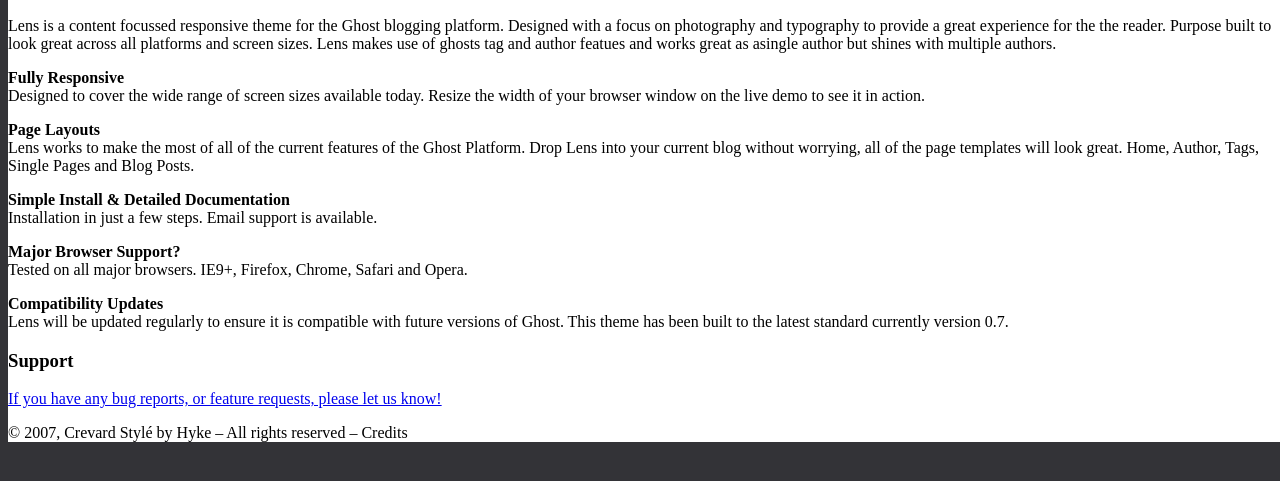
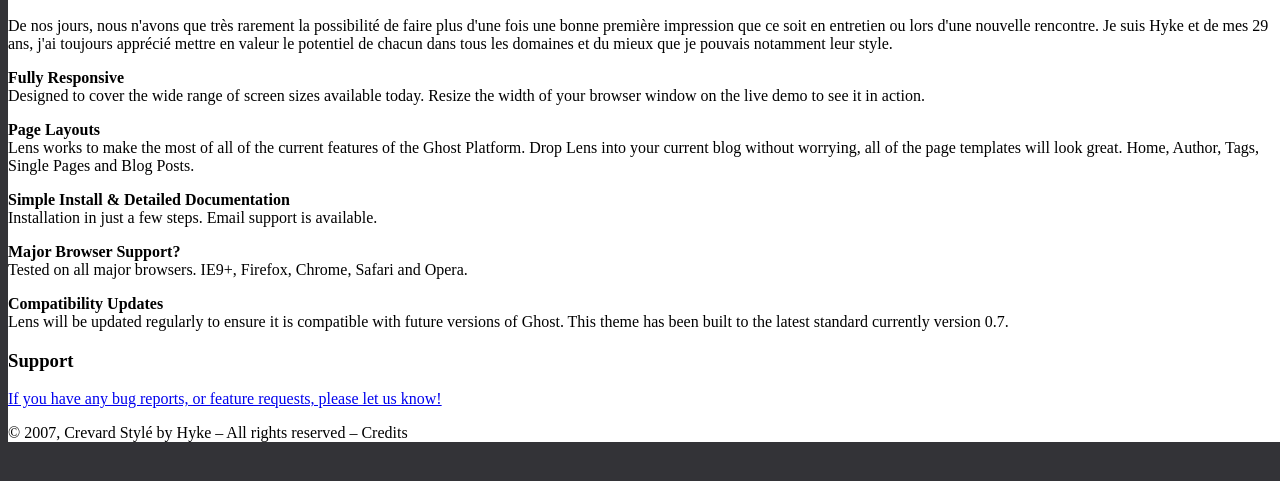
Before and after one commit to darkh2/darkh2.github.io, a Jekyll site: the page built from presentation.md, in a window 1280 px wide, cut to the strip 318-799 px from the top of the page. Built offline with Jekyll 4.4.1, drawn with Linux system fonts in a browser that asks for light colours; a file with an impossible date is left out.

Commit message:
Update presentation.md

```diff
--- a/presentation.md
+++ b/presentation.md
@@ -3,11 +3,13 @@
 title: Présentation
 feature_image: feature-lake.jpg
 permalink: /presentation/
-footer: © 2007, Crevard Stylé by Hyke – All rights reserved – Credits
+footer: '© 2007, Crevard Stylé by Hyke – All rights reserved – Credits'
+published: true
 ---
 
 <p>
-Lens is a content focussed responsive theme for the Ghost blogging platform. Designed with a focus on photography and typography to provide a great experience for the the reader. Purpose built to look great across all platforms and screen sizes. Lens makes use of ghosts tag and author featues and works great as asingle author but shines with multiple authors.
+De nos jours, nous n'avons que très rarement la possibilité de faire plus d'une fois une bonne première impression que ce soit en entretien ou lors d'une nouvelle rencontre.
+Je suis Hyke et de mes 29 ans, j'ai toujours apprécié mettre en valeur le potentiel de chacun dans tous les domaines et du mieux que je pouvais notamment leur style.
 </p>
 
 
```
